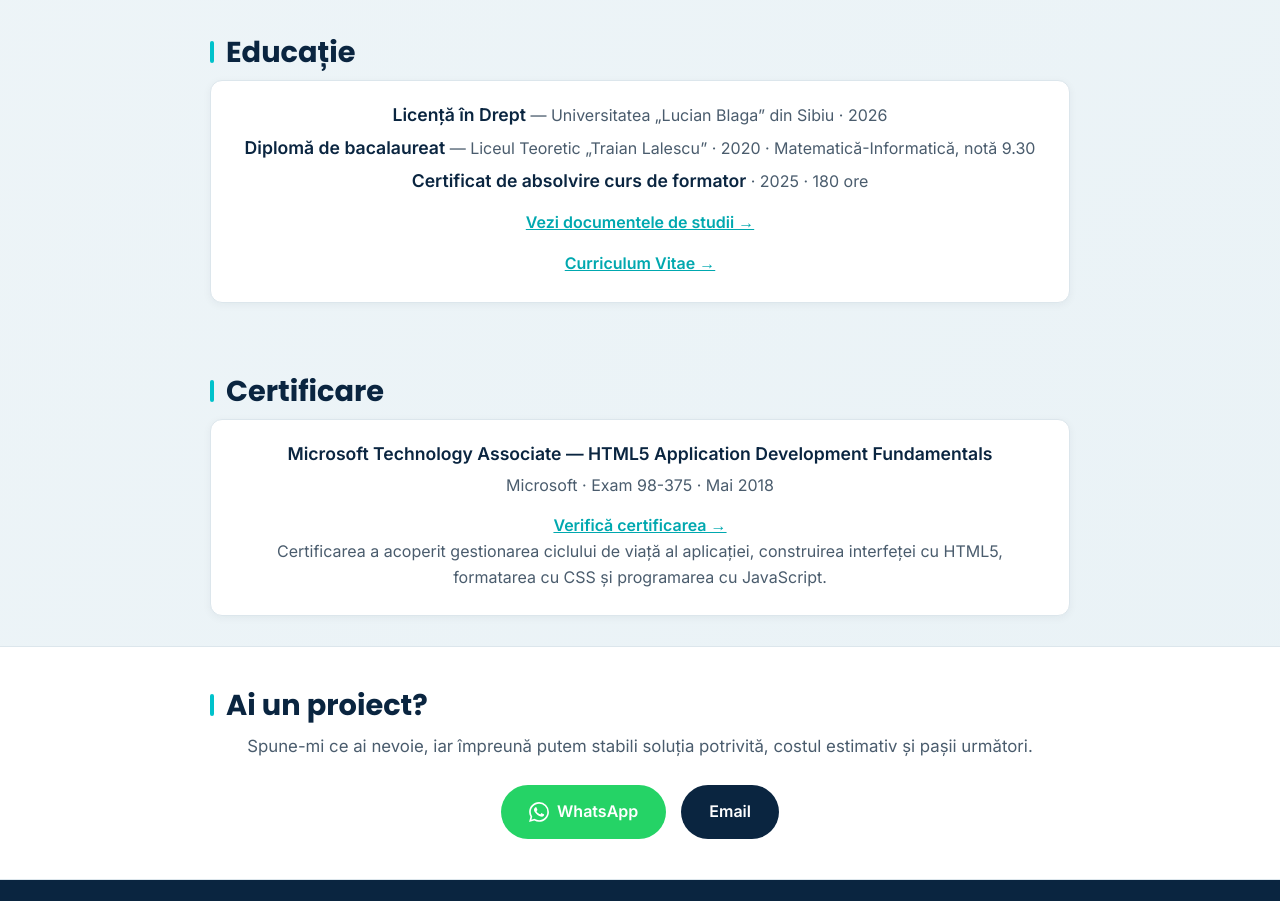
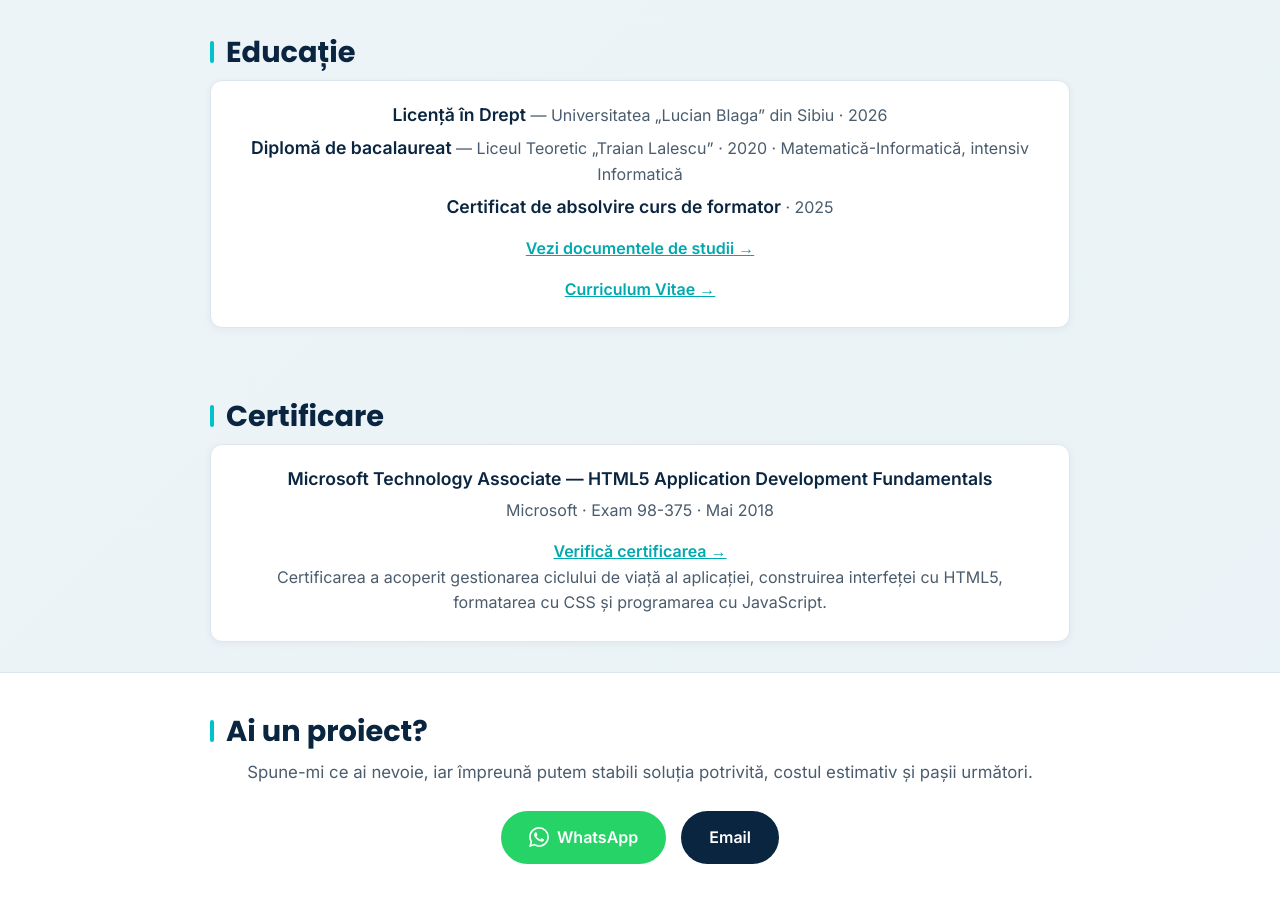
Before and after one commit to alin-talfes/taldev, a plain HTML site: page index.html in a window 1280 px wide. Shown: the part 4300-5201 px from the top of the page. Drawn offline with Linux system fonts and the light colour scheme.

Commit message:
Update index.html

```diff
--- a/index.html
+++ b/index.html
@@ -340,8 +340,8 @@
             <h2 class="section-title reveal">Educație</h2>
             <div class="cert-small reveal">
                 <p><strong>Licență în Drept</strong> — Universitatea „Lucian Blaga” din Sibiu · 2026</p>
-                <p><strong>Diplomă de bacalaureat</strong> — Liceul Teoretic „Traian Lalescu” · 2020 · Matematică-Informatică, notă 9.30</p>
-                <p><strong>Certificat de absolvire curs de formator</strong> · 2025 · 180 ore</p>
+                <p><strong>Diplomă de bacalaureat</strong> — Liceul Teoretic „Traian Lalescu” · 2020 · Matematică-Informatică, intensiv Informatică</p>
+                <p><strong>Certificat de absolvire curs de formator</strong> · 2025</p>
                 <p><a href="files/studii.pdf" target="_blank" rel="noopener" class="cert-link">Vezi documentele de studii →</a></p>
                 <p><a href="files/cv.pdf" target="_blank" rel="noopener" class="cert-link">Curriculum Vitae →</a></p>
             </div>
```
